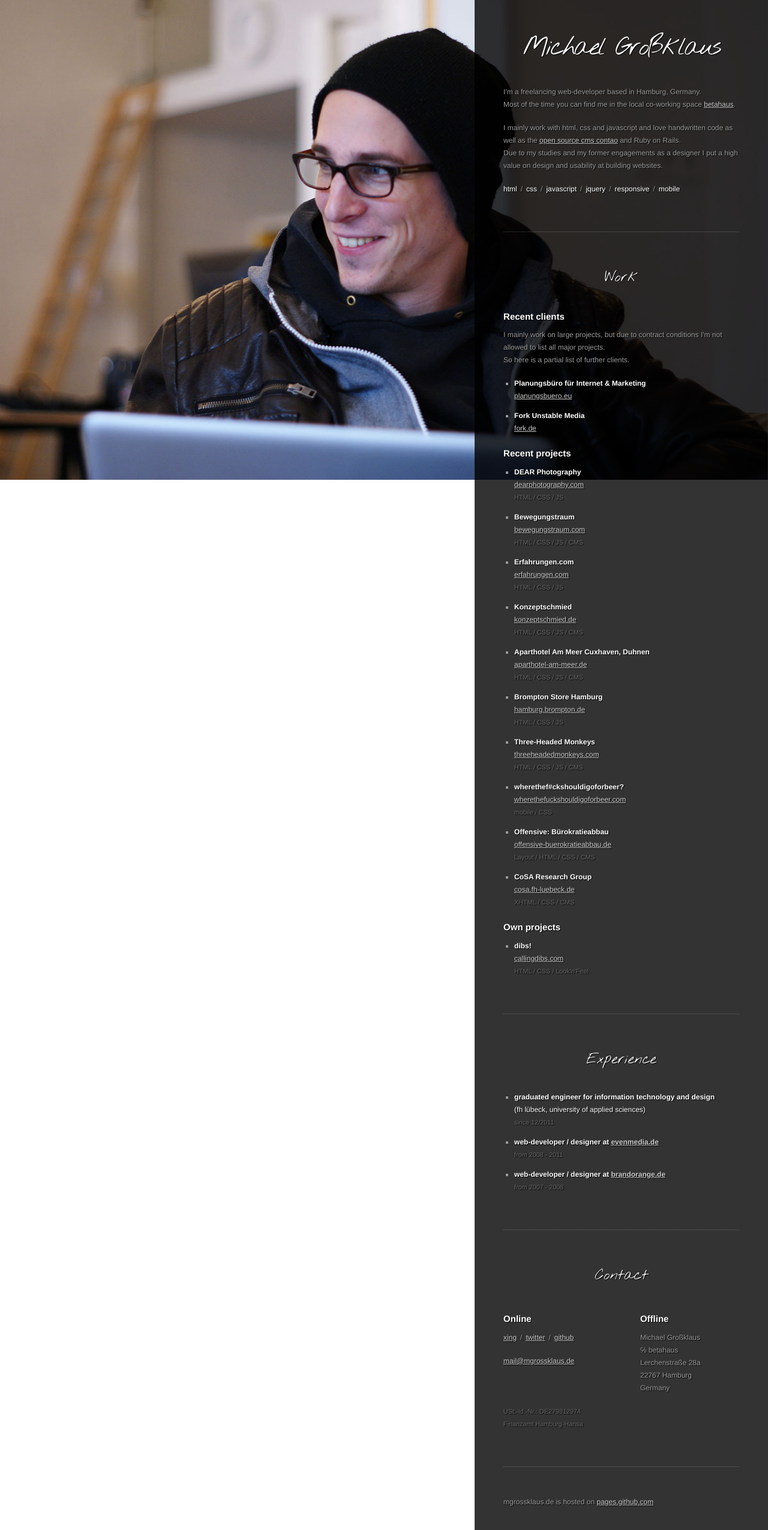
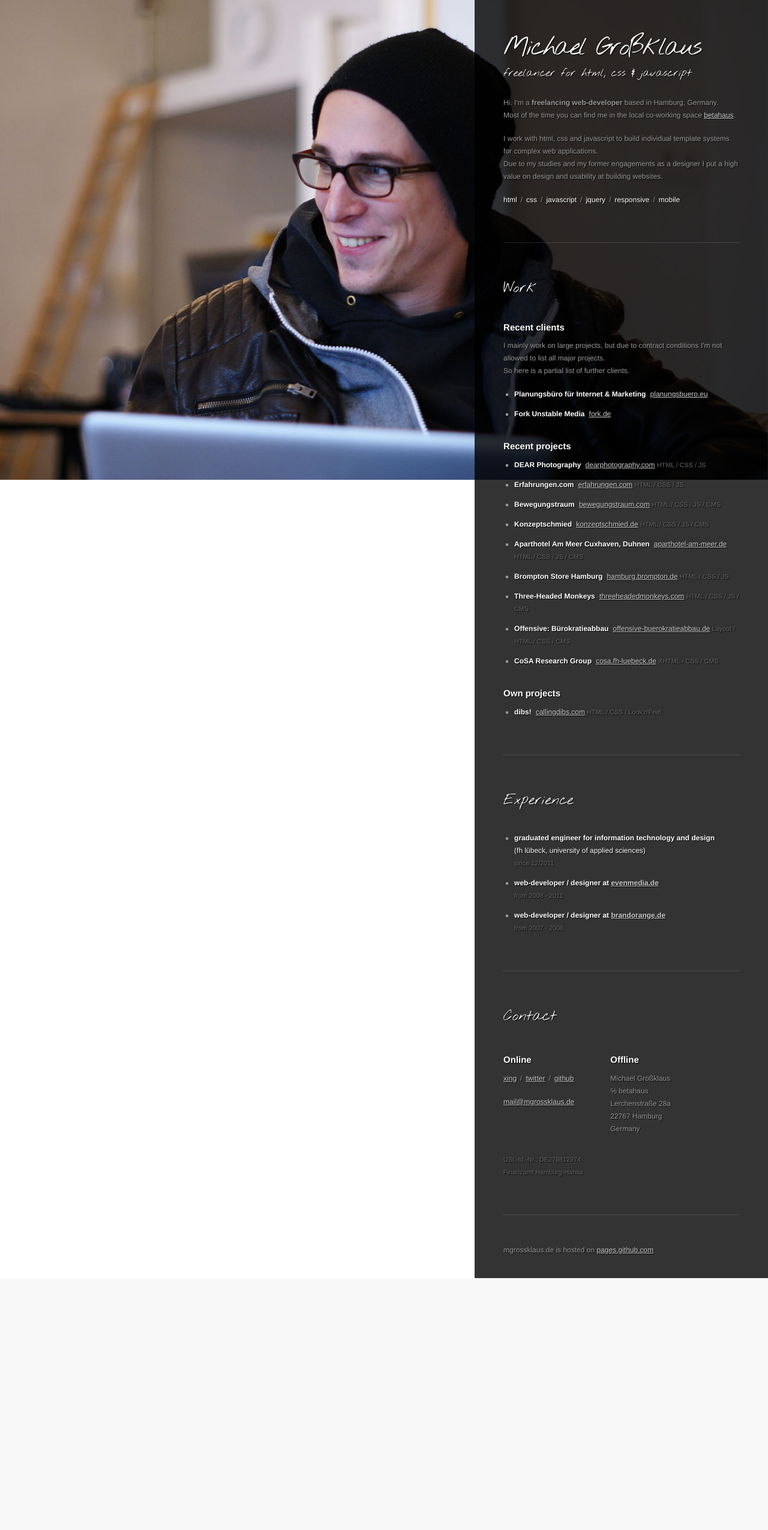
Before and after one commit to mgrossklaus/mgrossklaus.de, a PHP site: page / in a window 1280 px wide. Shown: the whole page at 60% size. After the commit the page ends 2131 px from the top, so only its background shows below. Run offline with PHP 8.4, Linux system fonts and the light colour scheme; some web fonts are replaced.

Commit message:
Some layout and text updates

```diff
--- a/index.html
+++ b/index.html
@@ -2,7 +2,7 @@
 <html lang="en">
   <head>
     <meta charset="utf-8">
-    <title>Michael Großklaus - freelancing web-developer | Hamburg</title>
+    <title>Michael Großklaus - freelancer / web-developer Hamburg</title>
     <meta name="description" content="i'm a freelancing web-developer based in hamburg, germany. you can hire me for frontend jobs.">
     <meta name="keywords" content="front-end, web-development, html, css, javascript, betahaus, hamburg, michael großklaus, design, engineering">
     <meta name="viewport" content="width=device-width,initial-scale=1">
@@ -26,10 +26,11 @@
 		<div class="container">
 
 	    <h1 itemprop="name">Michael Großklaus</h1>
+      <h2 class="subtitle">freelancer for html, css &amp; javascript</h2>
 
-      <p>I'm a <span itemprop="title">freelancing web-developer</span> based in Hamburg, Germany.<br>
+      <p>Hi. I'm a <strong itemprop="title">freelancing web-developer</strong> based in Hamburg, Germany.<br>
 				Most of the time you can find me in the local co-working space <a target="_blank" href="http://hamburg.betahaus.de">betahaus</a>.</p>
-      <p>I mainly work with html, css and javascript and love handwritten code as well as the <a target="_blank" href="http://www.contao.org/">open source cms contao</a> and Ruby on Rails.<br>
+      <p>I work with html, css and javascript to build individual template systems for complex web applications.<br>
 				Due to my studies and my former engagements as a designer I put a high value on design and usability at building websites.</p>
 
 			<ul class="keywords">
@@ -43,7 +44,6 @@
 
       <section class="work">
         <h2>Work</h2>
-
 				<h3>Recent clients</h3>
         <p>I mainly work on large projects, but due to contract conditions I'm not allowed to list all major projects.<br>
 					So here is a partial list of further clients.</p>
@@ -60,55 +60,65 @@
 
         <h3>Recent projects</h3>
         <ul class="projects">
-					<li>
+					<li class="project">
             <h4>DEAR Photography</h4>
-            <p><a href="http://www.dearphotography.com" target="_blank">dearphotography.com</a><br>
-            <small>HTML / CSS / JS</small></p>
+            <p>
+              <a href="http://www.dearphotography.com" target="_blank">dearphotography.com</a>
+              <small>HTML / CSS / JS</small>
+            </p>
+          </li>
+          <li class="project">
+            <h4>Erfahrungen.com</h4>
+            <p>
+              <a href="http://www.erfahrungen.com" target="_blank">erfahrungen.com</a>
+              <small>HTML / CSS / JS</small>
+            </p>
           </li>
 					<li class="project">
             <h4>Bewegungstraum</h4>
-            <p><a href="http://www.bewegungstraum.com" target="_blank">bewegungstraum.com</a><br>
-            <small>HTML / CSS / JS / CMS</small></p>
-          </li>
-					<li class="project">
-            <h4>Erfahrungen.com</h4>
-            <p><a href="http://www.erfahrungen.com" target="_blank">erfahrungen.com</a><br>
-            <small>HTML / CSS / JS</small></p>
+            <p>
+              <a href="http://www.bewegungstraum.com" target="_blank">bewegungstraum.com</a>
+              <small>HTML / CSS / JS / CMS</small>
+          </p>
           </li>
 					<li class="project">
             <h4>Konzeptschmied</h4>
-            <p><a href="http://www.konzeptschmied.de" target="_blank">konzeptschmied.de</a><br>
-            <small>HTML / CSS / JS / CMS</small></p>
+            <p>
+              <a href="http://www.konzeptschmied.de" target="_blank">konzeptschmied.de</a>
+              <small>HTML / CSS / JS / CMS</small>
+            </p>
           </li>
 					<li class="project">
             <h4>Aparthotel Am Meer Cuxhaven, Duhnen</h4>
-            <p><a href="http://www.aparthotel-am-meer.de" target="_blank">aparthotel-am-meer.de</a><br>
+            <p><a href="http://www.aparthotel-am-meer.de" target="_blank">aparthotel-am-meer.de</a>
             <small>HTML / CSS / JS / CMS</small></p>
           </li>
           <li class="project">
             <h4>Brompton Store Hamburg</h4>
-            <p><a href="http://hamburg.brompton.de" target="_blank">hamburg.brompton.de</a><br>
-            <small>HTML / CSS / JS</small></p>
+            <p>
+              <a href="http://hamburg.brompton.de" target="_blank">hamburg.brompton.de</a>
+              <small>HTML / CSS / JS</small>
+            </p>
           </li>
           <li class="project">
             <h4>Three-Headed Monkeys</h4>
-            <p><a href="http://www.threeheadedmonkeys.com" target="_blank">threeheadedmonkeys.com</a><br>
-            <small>HTML / CSS / JS / CMS</small></p>
-          </li>
-          <li class="project">
-            <h4>wherethef#ckshouldigoforbeer?</h4>
-            <p><a href="http://www.wherethefuckshouldigoforbeer.com" target="_blank">wherethefuckshouldigoforbeer.com</a><br>
-            <small>mobile / CSS</small></p>
+            <p>
+              <a href="http://www.threeheadedmonkeys.com" target="_blank">threeheadedmonkeys.com</a>
+              <small>HTML / CSS / JS / CMS</small>
+            </p>
           </li>
           <li class="project">
             <h4>Offensive: Bürokratieabbau</h4>
-            <p><a href="http://www.offensive-buerokratieabbau.de" target="_blank">offensive-buerokratieabbau.de</a><br>
-            <small>Layout / HTML / CSS / CMS</small></p>
+            <p><a href="http://www.offensive-buerokratieabbau.de" target="_blank">offensive-buerokratieabbau.de</a>
+            <small>Layout / HTML / CSS / CMS</small>
+            </p>
           </li>
           <li class="project">
             <h4>CoSA Research Group</h4>
-            <p><a href="http://www.cosa.fh-luebeck.de" target="_blank">cosa.fh-luebeck.de</a><br>
-            <small>XHTML / CSS / CMS</small></p>
+            <p>
+              <a href="http://www.cosa.fh-luebeck.de" target="_blank">cosa.fh-luebeck.de</a>
+              <small>XHTML / CSS / CMS</small>
+            </p>
           </li>
         </ul>
 
@@ -116,8 +126,10 @@
         <ul class="projects">
           <li class="project">
             <h4>dibs!</h4>
-            <p><a href="http://www.callingdibs.com" target="_blank">callingdibs.com</a><br>
-            <small>HTML / CSS / Look'n'Feel</small></p>
+            <p>
+              <a href="http://www.callingdibs.com" target="_blank">callingdibs.com</a>
+              <small>HTML / CSS / Look'n'Feel</small>
+            </p>
           </li>
         </ul>
 
--- a/styles.css
+++ b/styles.css
@@ -1,4 +1,52 @@
-h1,h2,h3,h4{font-weight:normal}*,html,body{margin:0;padding:0;border:0;line-height:100%;font-style:normal;font-size:100%}a:focus,input:focus,textarea:focus{outline:none}ul,ol{list-style:none}header,nav,footer,section,article{display:block}hr{display:none}strong{font-weight:bold;}em{font-style:italic;}
+/* http://meyerweb.com/eric/tools/css/reset/
+   v2.0 | 20110126
+   License: none (public domain)
+*/
+
+html, body, div, span, applet, object, iframe,
+h1, h2, h3, h4, h5, h6, p, blockquote, pre,
+a, abbr, acronym, address, big, cite, code,
+del, dfn, em, img, ins, kbd, q, s, samp,
+small, strike, strong, sub, sup, tt, var,
+b, u, i, center,
+dl, dt, dd, ol, ul, li,
+fieldset, form, label, legend,
+table, caption, tbody, tfoot, thead, tr, th, td,
+article, aside, canvas, details, embed,
+figure, figcaption, footer, header, hgroup,
+menu, nav, output, ruby, section, summary,
+time, mark, audio, video {
+	margin: 0;
+	padding: 0;
+	border: 0;
+	font-size: 100%;
+	font: inherit;
+	vertical-align: baseline;
+}
+/* HTML5 display-role reset for older browsers */
+article, aside, details, figcaption, figure,
+footer, header, hgroup, menu, nav, section {
+	display: block;
+}
+body {
+	line-height: 1;
+}
+ol, ul {
+	list-style: none;
+}
+blockquote, q {
+	quotes: none;
+}
+blockquote:before, blockquote:after,
+q:before, q:after {
+	content: '';
+	content: none;
+}
+table {
+	border-collapse: collapse;
+	border-spacing: 0;
+}
+
 body {
 	font: .75em/1.5em 'Droid Sans', Helvetica, Arial, Verdana, sans-serif;
 	color: #999;
@@ -62,16 +110,17 @@ h1 {
 	font: 3.5em 'Nothing you could do', cursive;
 	letter-spacing: -.075em;
 	line-height: 1em;
-	margin: .25em 0 1em;
-	text-align: center;
+	margin: .25em 0 0em;
 }
 h2, h3 {
 	margin: .5em 0;
 }
 h2 {
 	font: 2em 'Nothing you could do', cursive;
-	text-align: center;
 	margin-bottom: 1.5em;
+}
+h2.subtitle {
+	font-size: 1.5em;
 }
 h3 {
 	font-size: 1.25em;
@@ -93,6 +142,9 @@ p:last-child {
 ul > li {
 	list-style: square;
 	margin: 0 0 1em 1.5em;
+}
+strong {
+	font-weight: bold;
 }
 
 .keywords {
@@ -118,17 +170,22 @@ ul > li {
 }
 
 .contact_type {
-	width: 58%;
+	display: inline-block;
 	float: left;
-}
-.contact_type-offline {
-	width: 38%;
+	padding: 0 5em 1em 0;
 }
 .law {
 	clear: both;
 }
 .contact .keyword {
 	margin-bottom: 0;
+}
+.projects {
+	margin-bottom: 2.5em;
+}
+.project h4 {
+	float: left;
+	padding-right: .6em;
 }
 
 section {
```
